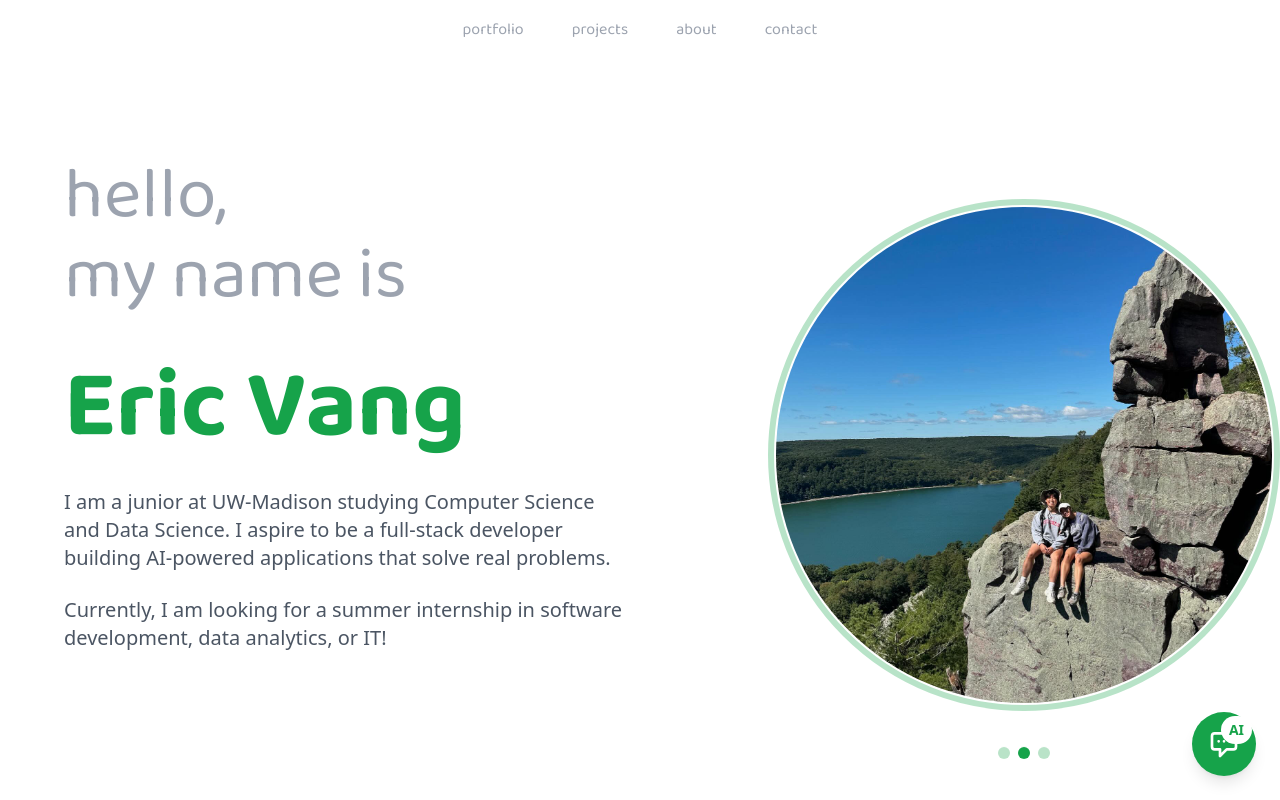
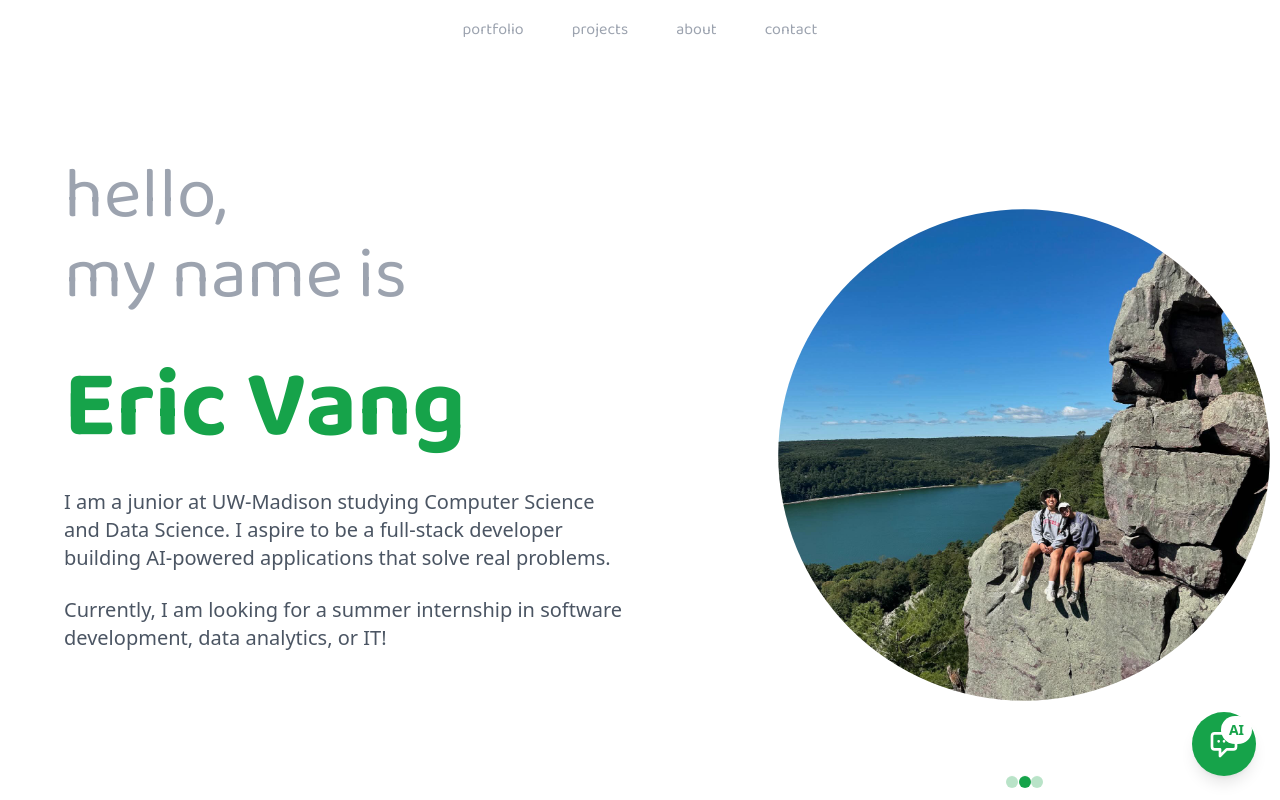
Before and after one commit to ericvang/Personal-Website, a React (Vite) app: page / in a window 1280 px wide. Shown: the top 800 px of the page. Built offline with nearby package versions, Linux system fonts and the light colour scheme.

Commit message:
feat: make carousel fully responsive with viewport units

```diff
--- a/src/components/AvatarCarousel.tsx
+++ b/src/components/AvatarCarousel.tsx
@@ -36,14 +36,14 @@ const AvatarCarousel = () => {
   };
 
   return (
-    <div className="relative w-[20rem] h-[20rem] sm:w-[24rem] sm:h-[24rem] md:w-[28rem] md:h-[28rem] lg:w-[32rem] lg:h-[32rem] floating-avatar">
+    <div className="relative w-[80vw] h-[80vw] max-w-[32rem] max-h-[32rem] floating-avatar">
       <div
         className="relative w-full h-full bg-transparent group"
         onMouseEnter={() => setIsHovered(true)}
         onMouseLeave={() => setIsHovered(false)}
       >
         {/* Border Circle */}
-        <div className="absolute inset-0 rounded-full border-[4px] sm:border-[5px] md:border-[6px] border-green-600/30"></div>
+        <div className="absolute inset-0 rounded-full border-[2%] border-green-600/30"></div>
 
         {/* Images */}
         <AnimatePresence mode="wait">
@@ -58,7 +58,7 @@ const AvatarCarousel = () => {
             <img
               src={images[currentImage].src}
               alt={images[currentImage].alt}
-              className="absolute inset-0 w-full h-full rounded-full object-cover mix-blend-multiply p-1 sm:p-1.5 md:p-2"
+              className="absolute inset-0 w-full h-full rounded-full object-cover mix-blend-multiply p-[2%]"
             />
           </motion.div>
         </AnimatePresence>
@@ -68,17 +68,17 @@ const AvatarCarousel = () => {
           <>
             <button
               onClick={previousImage}
-              className="absolute left-2 sm:left-3 md:left-4 top-1/2 -translate-y-1/2 bg-white/80 rounded-full p-1.5 sm:p-2 shadow-lg hover:bg-white transition-colors"
+              className="absolute left-[5%] top-1/2 -translate-y-1/2 bg-white/80 rounded-full p-[3%] shadow-lg hover:bg-white transition-colors"
             >
-              <svg className="w-4 h-4 sm:w-5 sm:h-5 md:w-6 md:h-6 text-green-600" fill="none" stroke="currentColor" viewBox="0 0 24 24">
+              <svg className="w-[8%] h-[8%] min-w-[1.5rem] min-h-[1.5rem] text-green-600" fill="none" stroke="currentColor" viewBox="0 0 24 24">
                 <path strokeLinecap="round" strokeLinejoin="round" strokeWidth={2} d="M15 19l-7-7 7-7" />
               </svg>
             </button>
             <button
               onClick={nextImage}
-              className="absolute right-2 sm:right-3 md:right-4 top-1/2 -translate-y-1/2 bg-white/80 rounded-full p-1.5 sm:p-2 shadow-lg hover:bg-white transition-colors"
+              className="absolute right-[5%] top-1/2 -translate-y-1/2 bg-white/80 rounded-full p-[3%] shadow-lg hover:bg-white transition-colors"
             >
-              <svg className="w-4 h-4 sm:w-5 sm:h-5 md:w-6 md:h-6 text-green-600" fill="none" stroke="currentColor" viewBox="0 0 24 24">
+              <svg className="w-[8%] h-[8%] min-w-[1.5rem] min-h-[1.5rem] text-green-600" fill="none" stroke="currentColor" viewBox="0 0 24 24">
                 <path strokeLinecap="round" strokeLinejoin="round" strokeWidth={2} d="M9 5l7 7-7 7" />
               </svg>
             </button>
@@ -86,12 +86,12 @@ const AvatarCarousel = () => {
         )}
 
         {/* Navigation Dots */}
-        <div className="absolute -bottom-8 sm:-bottom-10 md:-bottom-12 left-1/2 -translate-x-1/2 flex space-x-1.5 sm:space-x-2">
+        <div className="absolute -bottom-[15%] left-1/2 -translate-x-1/2 flex space-x-[2%]">
           {images.map((_, index) => (
             <button
               key={index}
               onClick={() => setCurrentImage(index)}
-              className={`w-2 h-2 sm:w-2.5 sm:h-2.5 md:w-3 md:h-3 rounded-full transition-colors ${
+              className={`w-[3%] h-[3%] min-w-[0.75rem] min-h-[0.75rem] rounded-full transition-colors ${
                 index === currentImage ? 'bg-green-600' : 'bg-green-600/30'
               }`}
             />
@@ -104,9 +104,9 @@ const AvatarCarousel = () => {
             initial={{ opacity: 0, y: 20 }}
             animate={{ opacity: 1, y: 0 }}
             exit={{ opacity: 0, y: 20 }}
-            className="absolute -top-8 sm:-top-10 md:-top-12 left-1/2 -translate-x-1/2 bg-white/90 px-3 sm:px-4 py-1.5 sm:py-2 rounded-full shadow-lg"
+            className="absolute -top-[15%] left-1/2 -translate-x-1/2 bg-white/90 px-[4%] py-[2%] rounded-full shadow-lg"
           >
-            <p className="text-xs sm:text-sm text-gray-600">Hover to pause rotation</p>
+            <p className="text-[3%] min-text-[0.875rem] text-gray-600">Hover to pause rotation</p>
           </motion.div>
         )}
       </div>
```
